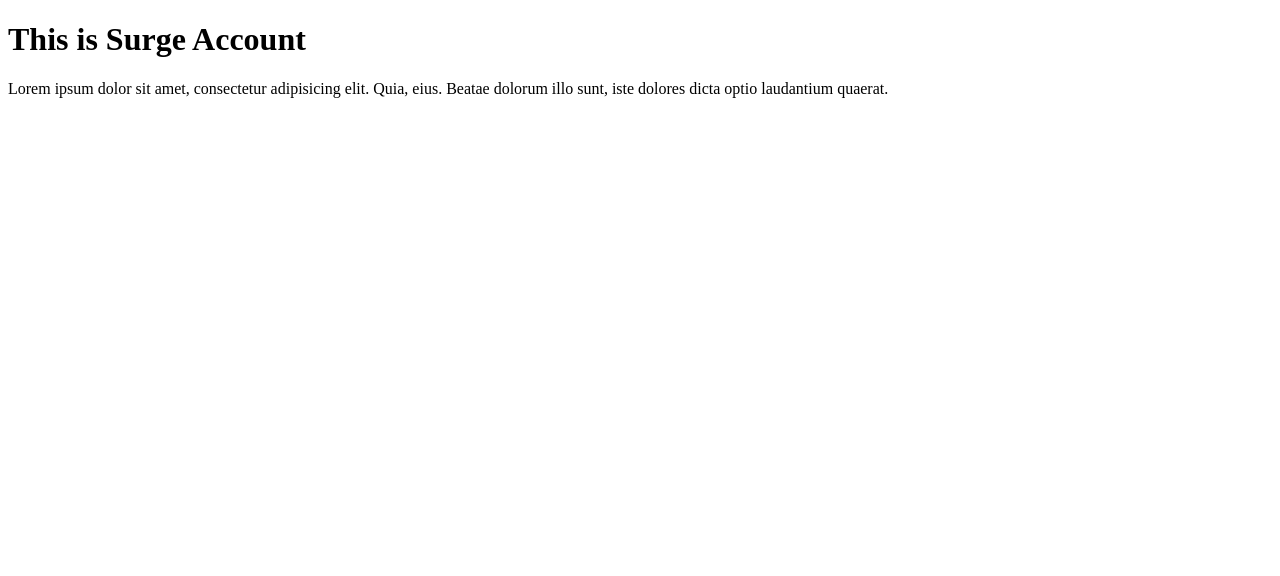
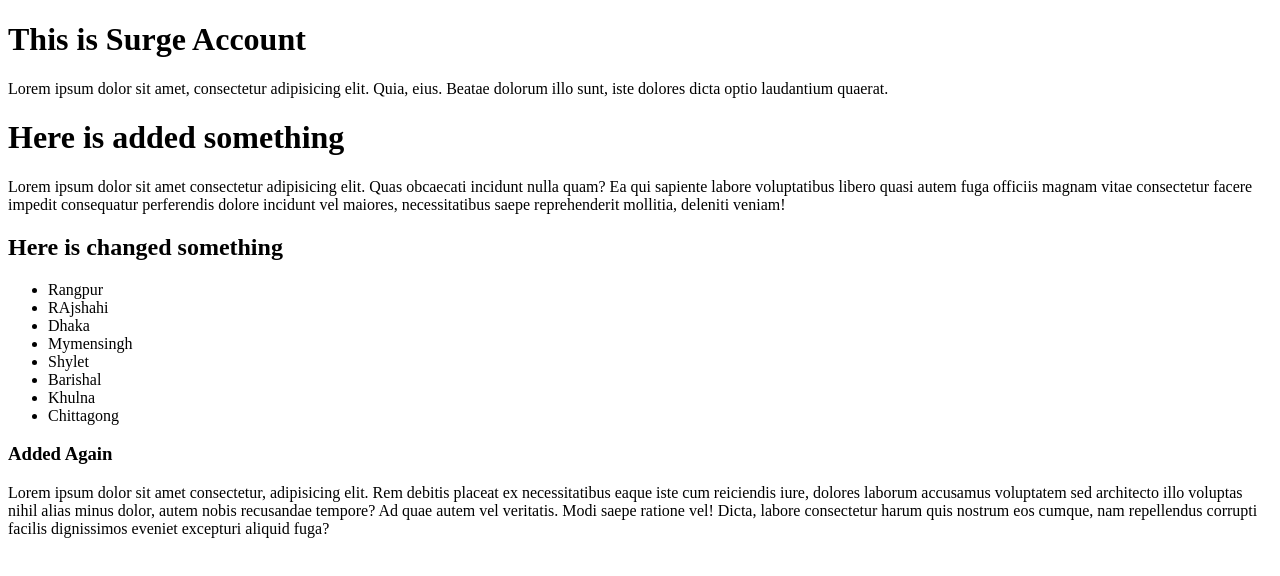
Before and after one commit to Sheikh-Rasel2001/surge-account, a plain HTML site: page index.html in a window 1280 px wide. Drawn offline with Linux system fonts and the light colour scheme.

Commit message:
change something

```diff
--- a/index.html
+++ b/index.html
@@ -8,5 +8,20 @@
 <body>
     <h1>This is Surge Account</h1>
     <p>Lorem ipsum dolor sit amet, consectetur adipisicing elit. Quia, eius. Beatae dolorum illo sunt, iste dolores dicta optio laudantium quaerat.</p>
+    <h1>Here is added something</h1>
+    <p>Lorem ipsum dolor sit amet consectetur adipisicing elit. Quas obcaecati incidunt nulla quam? Ea qui sapiente labore voluptatibus libero quasi autem fuga officiis magnam vitae consectetur facere impedit consequatur perferendis dolore incidunt vel maiores, necessitatibus saepe reprehenderit mollitia, deleniti veniam!</p>
+    <h2>Here is changed something</h2>
+    <ul>
+        <li>Rangpur</li>
+        <li>RAjshahi</li>
+        <li>Dhaka</li>
+        <li>Mymensingh</li>
+        <li>Shylet</li>
+        <li>Barishal</li>
+        <li>Khulna</li>
+        <li>Chittagong</li>
+    </ul>
+    <h3>Added Again</h3>
+    <p>Lorem ipsum dolor sit amet consectetur, adipisicing elit. Rem debitis placeat ex necessitatibus eaque iste cum reiciendis iure, dolores laborum accusamus voluptatem sed architecto illo voluptas nihil alias minus dolor, autem nobis recusandae tempore? Ad quae autem vel veritatis. Modi saepe ratione vel! Dicta, labore consectetur harum quis nostrum eos cumque, nam repellendus corrupti facilis dignissimos eveniet excepturi aliquid fuga?</p>
 </body>
 </html>
```
Also changed, not shown: 1 other file.
